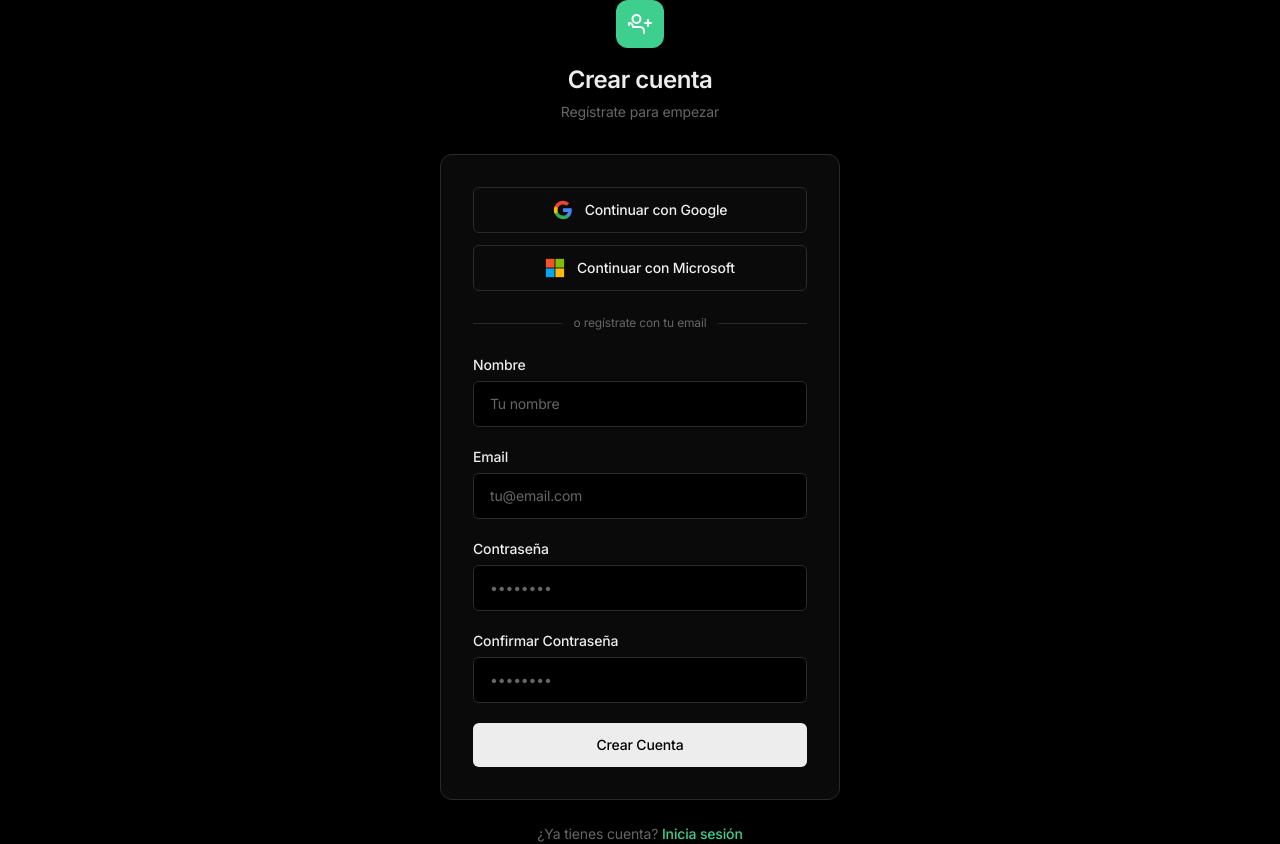
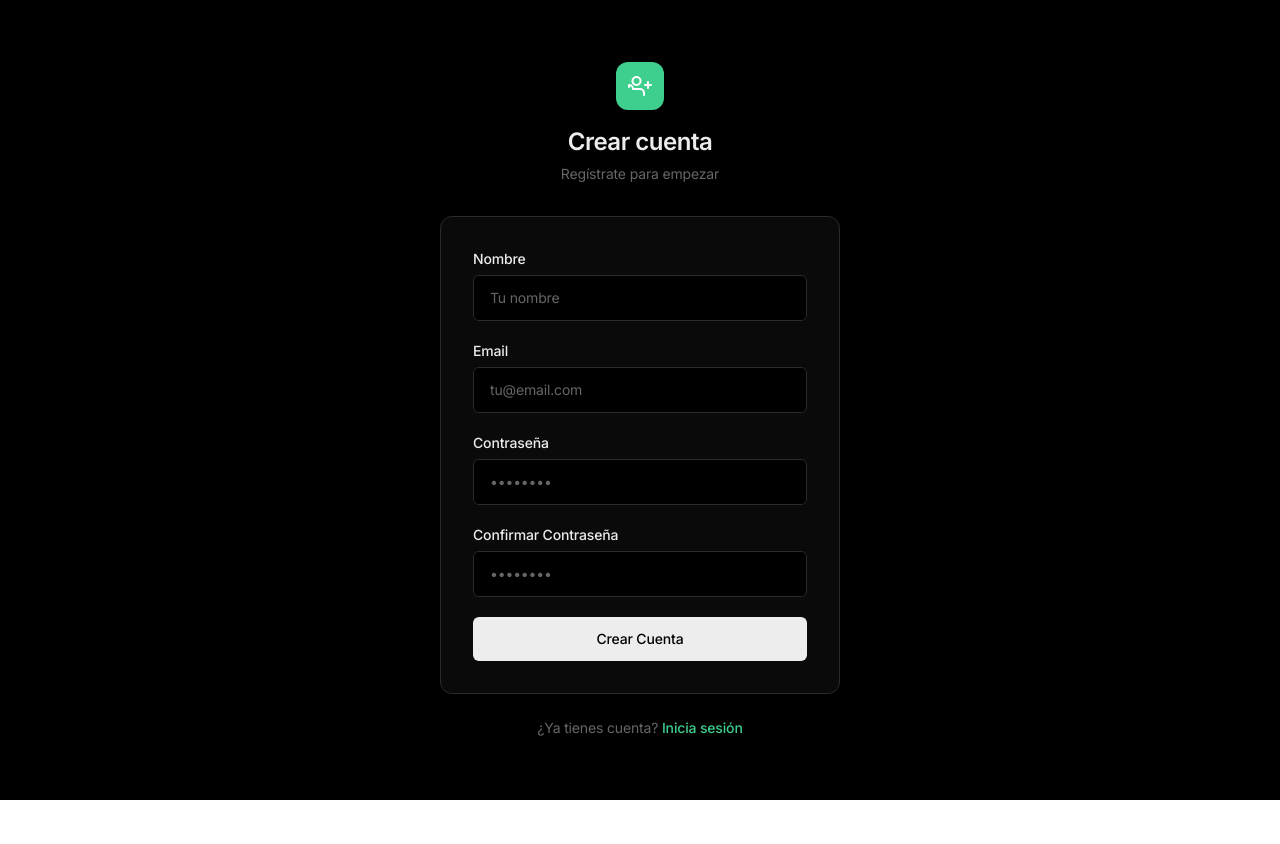
Before and after one commit to msalinasmpro/ticketapp, a Next.js app: page /auth/register in a window 1280 px wide. After the commit the page ends 800 px from the top, so only its background shows below. Built offline with nearby package versions, Linux system fonts and the light colour scheme.

Commit message:
fix: remove broken Google/Microsoft OAuth buttons, clean auth pages

```diff
--- a/src/app/auth/login/page.tsx
+++ b/src/app/auth/login/page.tsx
@@ -52,49 +52,10 @@ export default function LoginPage() {
 
         <div className="rounded-xl bg-surface border border-border p-8 shadow-sm">
           {error && (
-            <div className="mb-6 rounded-xl bg-red-light border border-red/20 p-4 text-sm text-red">
+            <div className="mb-6 rounded-md bg-red-light border border-red/20 p-4 text-sm text-red">
               {error}
             </div>
           )}
-
-          <div className="space-y-3 mb-6">
-            <button
-              onClick={() => signIn('google', { callbackUrl: '/' })}
-              type="button"
-className="w-full flex items-center justify-center gap-3 rounded-md border border-border bg-surface px-4 py-3 text-sm font-medium text-foreground hover:bg-surface-hover transition-all duration-200"
-              >
-                <svg className="h-5 w-5" viewBox="0 0 24 24">
-                  <path d="M22.56 12.25c0-.78-.07-1.53-.2-2.25H12v4.26h5.92a5.06 5.06 0 01-2.2 3.32v2.77h3.57c2.08-1.92 3.28-4.74 3.28-8.1z" fill="#4285F4"/>
-                <path d="M12 23c2.97 0 5.46-.98 7.28-2.66l-3.57-2.77c-.98.66-2.23 1.06-3.71 1.06-2.86 0-5.29-1.93-6.16-4.53H2.18v2.84C3.99 20.53 7.7 23 12 23z" fill="#34A853"/>
-                <path d="M5.84 14.09c-.22-.66-.35-1.36-.35-2.09s.13-1.43.35-2.09V7.07H2.18C1.43 8.55 1 10.22 1 12s.43 3.45 1.18 4.93l2.85-2.22.81-.62z" fill="#FBBC05"/>
-                <path d="M12 5.38c1.62 0 3.06.56 4.21 1.64l3.15-3.15C17.45 2.09 14.97 1 12 1 7.7 1 3.99 3.47 2.18 7.07l3.66 2.84c.87-2.6 3.3-4.53 6.16-4.53z" fill="#EA4335"/>
-              </svg>
-              Continuar con Google
-            </button>
-
-            <button
-              onClick={() => signIn('azure-ad', { callbackUrl: '/' })}
-              type="button"
-className="w-full flex items-center justify-center gap-3 rounded-md border border-border bg-surface px-4 py-3 text-sm font-medium text-foreground hover:bg-surface-hover transition-all duration-200"
-              >
-                <svg className="h-5 w-5" viewBox="0 0 23 23">
-                <path fill="#f35325" d="M1 1h10v10H1z"/>
-                <path fill="#81bc06" d="M12 1h10v10H12z"/>
-                <path fill="#05a6f0" d="M1 12h10v10H1z"/>
-                <path fill="#ffba08" d="M12 12h10v10H12z"/>
-              </svg>
-              Continuar con Microsoft
-            </button>
-          </div>
-
-          <div className="relative mb-6">
-            <div className="absolute inset-0 flex items-center">
-              <div className="w-full border-t border-border" />
-            </div>
-            <div className="relative flex justify-center text-xs">
-              <span className="bg-surface px-3 text-light">o ingresa con tu email</span>
-            </div>
-          </div>
 
           <form onSubmit={handleSubmit} className="space-y-5">
             <div>
--- a/src/app/auth/register/page.tsx
+++ b/src/app/auth/register/page.tsx
@@ -1,7 +1,6 @@
 'use client'
 
 import { useState, useEffect } from 'react'
-import { signIn } from 'next-auth/react'
 import { useRouter } from 'next/navigation'
 import Link from 'next/link'
 
@@ -96,45 +95,6 @@ export default function RegisterPage() {
             </div>
           )}
 
-          <div className="space-y-3 mb-6">
-            <button
-              onClick={() => signIn('google', { callbackUrl: '/' })}
-              type="button"
-              className="w-full flex items-center justify-center gap-3 rounded-md border border-border bg-surface px-4 py-3 text-sm font-medium text-foreground hover:bg-surface-hover transition-all duration-200"
-            >
-              <svg className="h-5 w-5" viewBox="0 0 24 24">
-                <path d="M22.56 12.25c0-.78-.07-1.53-.2-2.25H12v4.26h5.92a5.06 5.06 0 01-2.2 3.32v2.77h3.57c2.08-1.92 3.28-4.74 3.28-8.1z" fill="#4285F4"/>
-                <path d="M12 23c2.97 0 5.46-.98 7.28-2.66l-3.57-2.77c-.98.66-2.23 1.06-3.71 1.06-2.86 0-5.29-1.93-6.16-4.53H2.18v2.84C3.99 20.53 7.7 23 12 23z" fill="#34A853"/>
-                <path d="M5.84 14.09c-.22-.66-.35-1.36-.35-2.09s.13-1.43.35-2.09V7.07H2.18C1.43 8.55 1 10.22 1 12s.43 3.45 1.18 4.93l2.85-2.22.81-.62z" fill="#FBBC05"/>
-                <path d="M12 5.38c1.62 0 3.06.56 4.21 1.64l3.15-3.15C17.45 2.09 14.97 1 12 1 7.7 1 3.99 3.47 2.18 7.07l3.66 2.84c.87-2.6 3.3-4.53 6.16-4.53z" fill="#EA4335"/>
-              </svg>
-              Continuar con Google
-            </button>
-
-            <button
-              onClick={() => signIn('azure-ad', { callbackUrl: '/' })}
-              type="button"
-              className="w-full flex items-center justify-center gap-3 rounded-md border border-border bg-surface px-4 py-3 text-sm font-medium text-foreground hover:bg-surface-hover transition-all duration-200"
-            >
-              <svg className="h-5 w-5" viewBox="0 0 23 23">
-                <path fill="#f35325" d="M1 1h10v10H1z"/>
-                <path fill="#81bc06" d="M12 1h10v10H12z"/>
-                <path fill="#05a6f0" d="M1 12h10v10H1z"/>
-                <path fill="#ffba08" d="M12 12h10v10H12z"/>
-              </svg>
-              Continuar con Microsoft
-            </button>
-          </div>
-
-          <div className="relative mb-6">
-            <div className="absolute inset-0 flex items-center">
-              <div className="w-full border-t border-border" />
-            </div>
-            <div className="relative flex justify-center text-xs">
-              <span className="bg-surface px-3 text-light">o regístrate con tu email</span>
-            </div>
-          </div>
-
           <form onSubmit={handleSubmit} className="space-y-5">
             <div>
               <label htmlFor="name" className="block text-sm font-medium text-foreground mb-1.5">
--- a/src/lib/auth.ts
+++ b/src/lib/auth.ts
@@ -1,7 +1,5 @@
 import { NextAuthOptions } from 'next-auth'
 import CredentialsProvider from 'next-auth/providers/credentials'
-import GoogleProvider from 'next-auth/providers/google'
-import AzureADProvider from 'next-auth/providers/azure-ad'
 import { compare } from 'bcryptjs'
 import { findUserByEmail, createUser } from './db'
 
@@ -9,15 +7,6 @@ export const authOptions: NextAuthOptions = {
   session: { strategy: 'jwt' },
   pages: { signIn: '/auth/login' },
   providers: [
-    GoogleProvider({
-      clientId: process.env.GOOGLE_CLIENT_ID || '',
-      clientSecret: process.env.GOOGLE_CLIENT_SECRET || '',
-    }),
-    AzureADProvider({
-      clientId: process.env.AZURE_AD_CLIENT_ID || '',
-      clientSecret: process.env.AZURE_AD_CLIENT_SECRET || '',
-      tenantId: process.env.AZURE_AD_TENANT_ID || '',
-    }),
     CredentialsProvider({
       name: 'credentials',
       credentials: {
```
